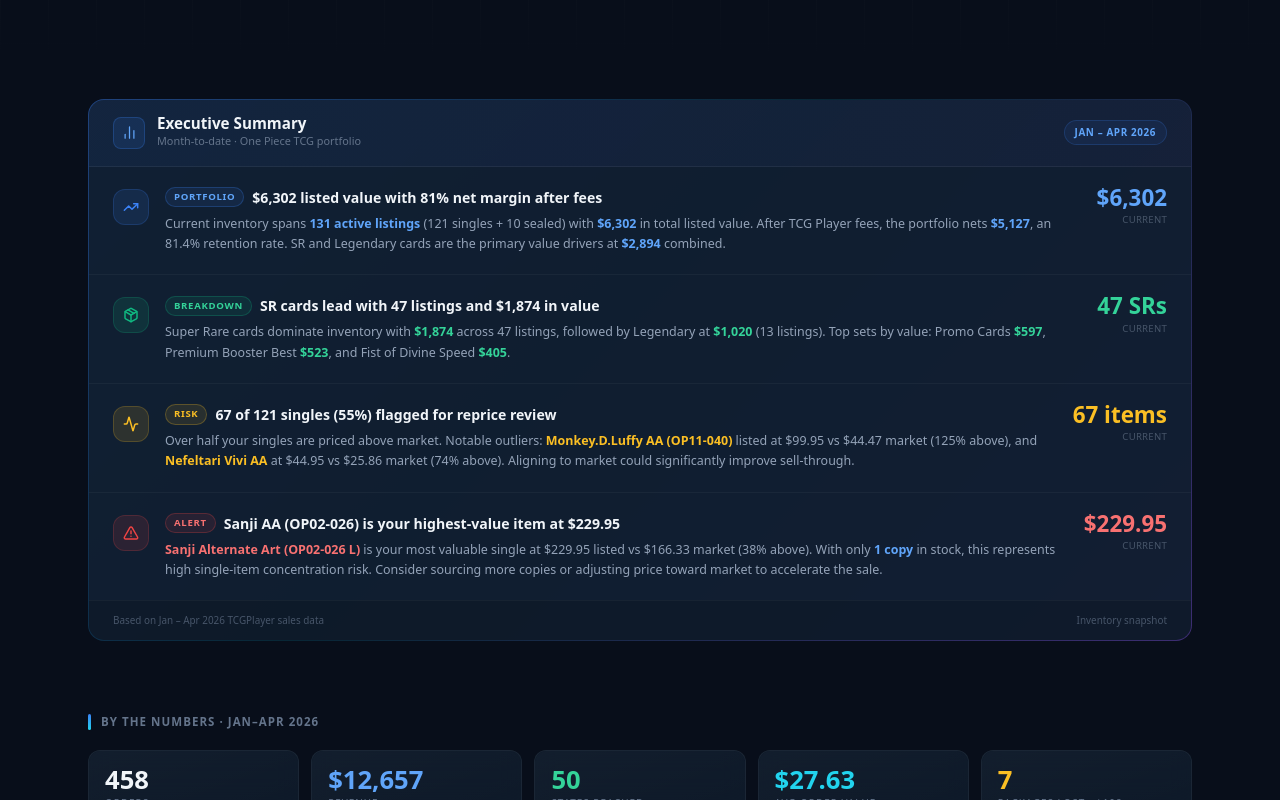
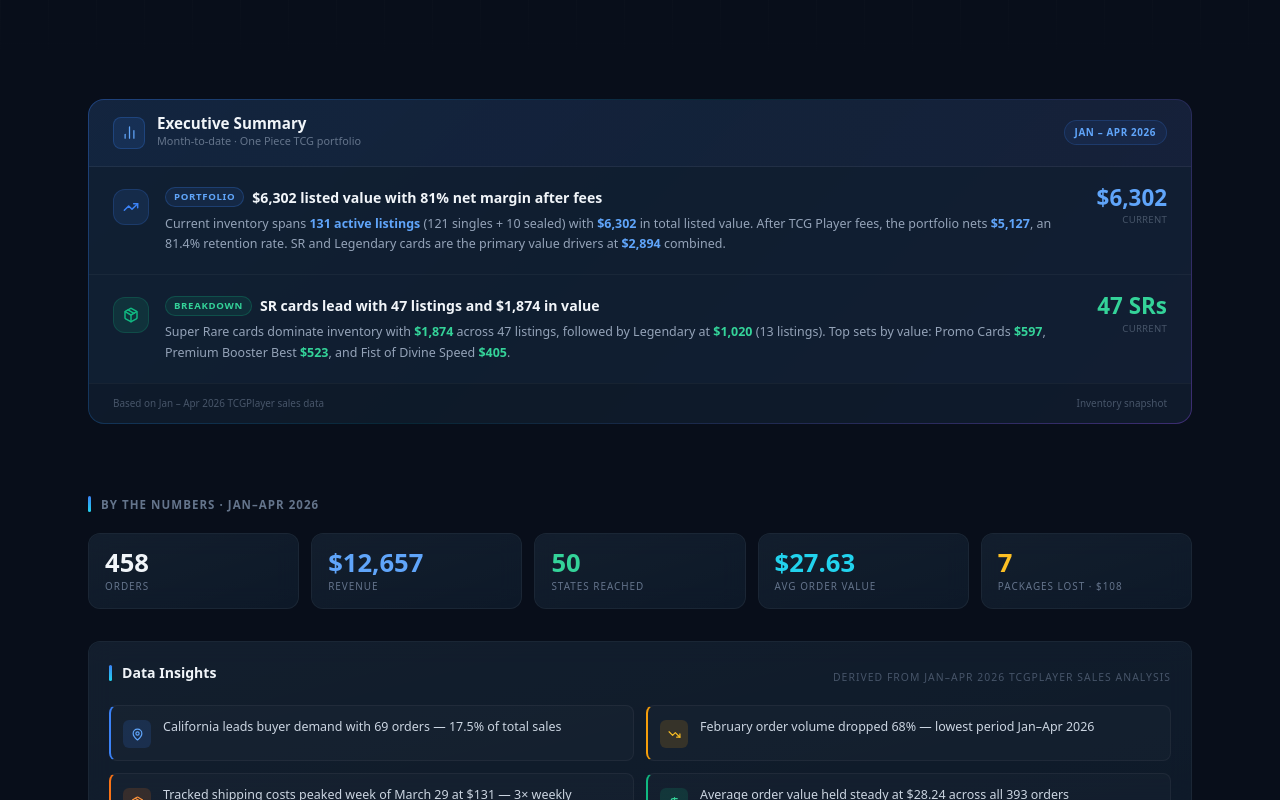
Before and after one commit to Tonyl3260/ynotcard, a Next.js app: page / in a window 1280 px wide. Shown: the part 741-1541 px from the top of the page. Built offline with nearby package versions, Linux system fonts and the light colour scheme.

Commit message:
remove personal/sensitive labels from public-facing text
Strip 'real data', 'real TCG Player data', personal risk/alert insights,
and descriptive subtitles across hero, executive summary, sales analytics,
inventory, reports, and about pages.

```diff
--- a/app/about/page.tsx
+++ b/app/about/page.tsx
@@ -84,9 +84,6 @@ export default function AboutPage() {
         <h1 className="text-[2rem] font-bold text-slate-100 leading-tight tracking-tight mb-2">
           About this project
         </h1>
-        <p className="text-slate-400 text-[1rem]">
-          Operational analytics for a real TCG reselling business
-        </p>
       </div>
 
       {/* ── 2. Data sources ── */}
--- a/components/sections/executive-summary.tsx
+++ b/components/sections/executive-summary.tsx
@@ -1,7 +1,7 @@
 'use client'
 
 import { motion } from 'framer-motion'
-import { Activity, AlertTriangle, BarChart2, Package, TrendingUp } from 'lucide-react'
+import { BarChart2, Package, TrendingUp } from 'lucide-react'
 
 // ── Types ─────────────────────────────────────────────────────────────────────
 
@@ -61,43 +61,6 @@ const INSIGHTS: Insight[] = [
     ),
     metric:      '47 SRs',
     metricColor: 'text-emerald-400',
-  },
-  {
-    Icon:        Activity,
-    iconBg:      'rgba(251,191,36,0.12)',
-    iconColor:   '#FBBF24',
-    tag:         'Risk',
-    tagColor:    'text-amber-400 bg-amber-400/10 border-amber-400/25',
-    headline:    '67 of 121 singles (55%) flagged for reprice review',
-    narrative: (
-      <>
-        Over half your singles are priced above market. Notable outliers:{' '}
-        <Hi color="text-amber-400">Monkey.D.Luffy AA (OP11-040)</Hi> listed at $99.95 vs
-        $44.47 market (125% above), and{' '}
-        <Hi color="text-amber-400">Nefeltari Vivi AA</Hi> at $44.95 vs $25.86 market (74% above).
-        Aligning to market could significantly improve sell-through.
-      </>
-    ),
-    metric:      '67 items',
-    metricColor: 'text-amber-400',
-  },
-  {
-    Icon:        AlertTriangle,
-    iconBg:      'rgba(239,68,68,0.12)',
-    iconColor:   '#EF4444',
-    tag:         'Alert',
-    tagColor:    'text-red-400 bg-red-500/10 border-red-500/25',
-    headline:    'Sanji AA (OP02-026) is your highest-value item at $229.95',
-    narrative: (
-      <>
-        <Hi color="text-red-400">Sanji Alternate Art (OP02-026 L)</Hi> is your most valuable
-        single at $229.95 listed vs $166.33 market (38% above). With only{' '}
-        <Hi>1 copy</Hi> in stock, this represents high single-item concentration risk.
-        Consider sourcing more copies or adjusting price toward market to accelerate the sale.
-      </>
-    ),
-    metric:      '$229.95',
-    metricColor: 'text-red-400',
   },
 ]
 
--- a/components/sections/hero.tsx
+++ b/components/sections/hero.tsx
@@ -202,7 +202,7 @@ export function HeroSection() {
               variants={item}
               className="text-[1rem] text-slate-400 leading-relaxed max-w-[460px]"
             >
-              Operational analytics for a multi-channel TCG reselling business. 458 orders, 50 states, $12,657 revenue from Jan to May 2026. Real data, refreshed monthly.
+              Operational analytics for a multi-channel TCG reselling business. 458 orders, 50 states, $12,657 revenue from Jan to May 2026.
             </motion.p>
 
             <motion.div variants={item} className="flex flex-wrap gap-3">
--- a/components/sections/inventory-intelligence.tsx
+++ b/components/sections/inventory-intelligence.tsx
@@ -216,7 +216,6 @@ export function InventoryIntelligence() {
         <span className="h-4 w-[3px] rounded-full bg-gradient-to-b from-primary-500 to-cyan-400 shrink-0" />
         <div>
           <h2 className="text-[1rem] font-semibold text-slate-100">Inventory</h2>
-          <p className="text-[0.8rem] text-slate-500 mt-0.5">Full singles · sortable · live totals</p>
         </div>
       </div>
 
--- a/components/sections/reports.tsx
+++ b/components/sections/reports.tsx
@@ -82,7 +82,6 @@ export function Reports() {
           <span className="h-4 w-[3px] rounded-full bg-gradient-to-b from-primary-500 to-cyan-400 shrink-0" />
           <div>
             <h1 className="text-[1rem] font-semibold text-slate-100">Reports</h1>
-            <p className="text-[0.8rem] text-slate-500 mt-0.5">Sales analytics · Tableau dashboards · deep-dive analysis</p>
           </div>
         </div>
       </div>
--- a/components/sections/sales-analytics.tsx
+++ b/components/sections/sales-analytics.tsx
@@ -523,7 +523,7 @@ export function SalesAnalytics() {
           <span className="h-4 w-[3px] rounded-full bg-gradient-to-b from-primary-500 to-cyan-400 shrink-0" />
           <div>
             <h2 className="text-[1rem] font-semibold text-slate-100">Sales Analytics</h2>
-            <p className="text-[0.8rem] text-slate-500 mt-0.5">Jan 20 – May 10 2026 · real TCG Player data</p>
+            <p className="text-[0.8rem] text-slate-500 mt-0.5">Jan 20 – May 10 2026</p>
           </div>
         </div>
         <DateFilter value={range} onChange={setRange} />
```
